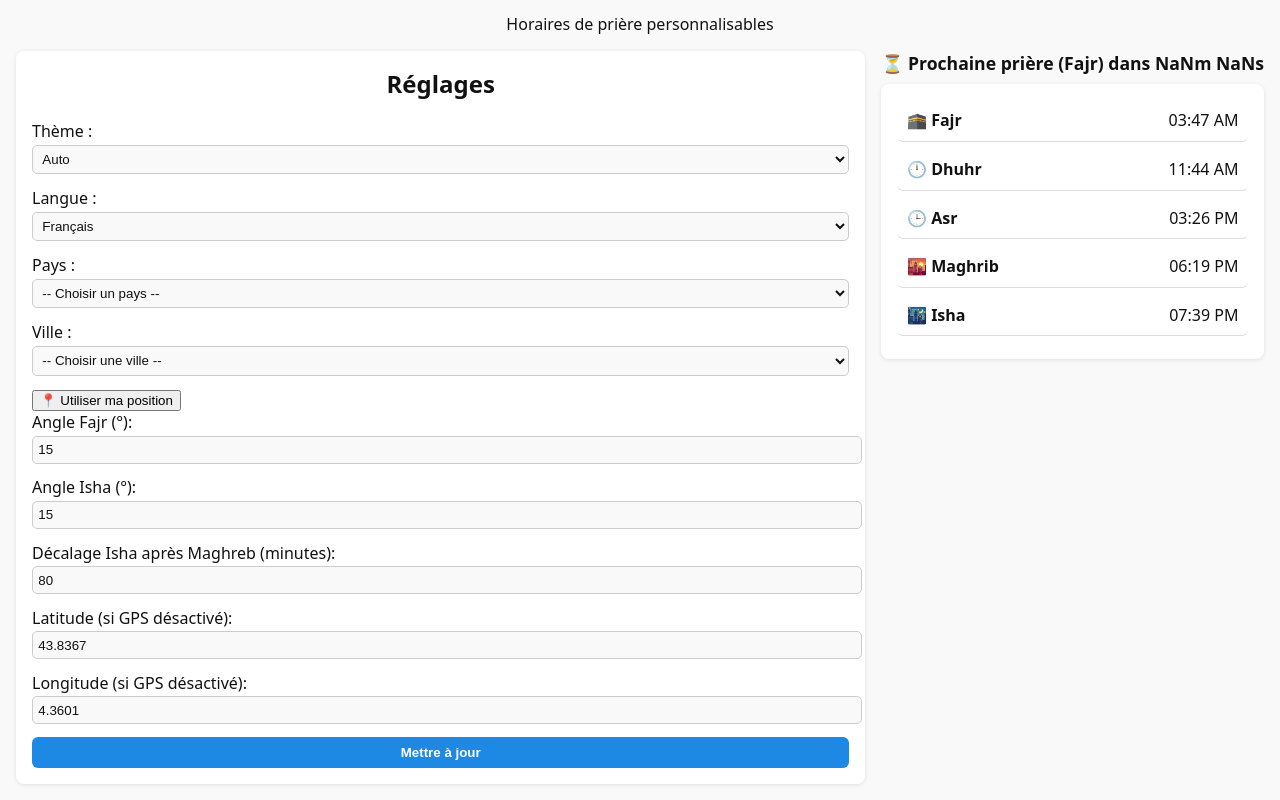
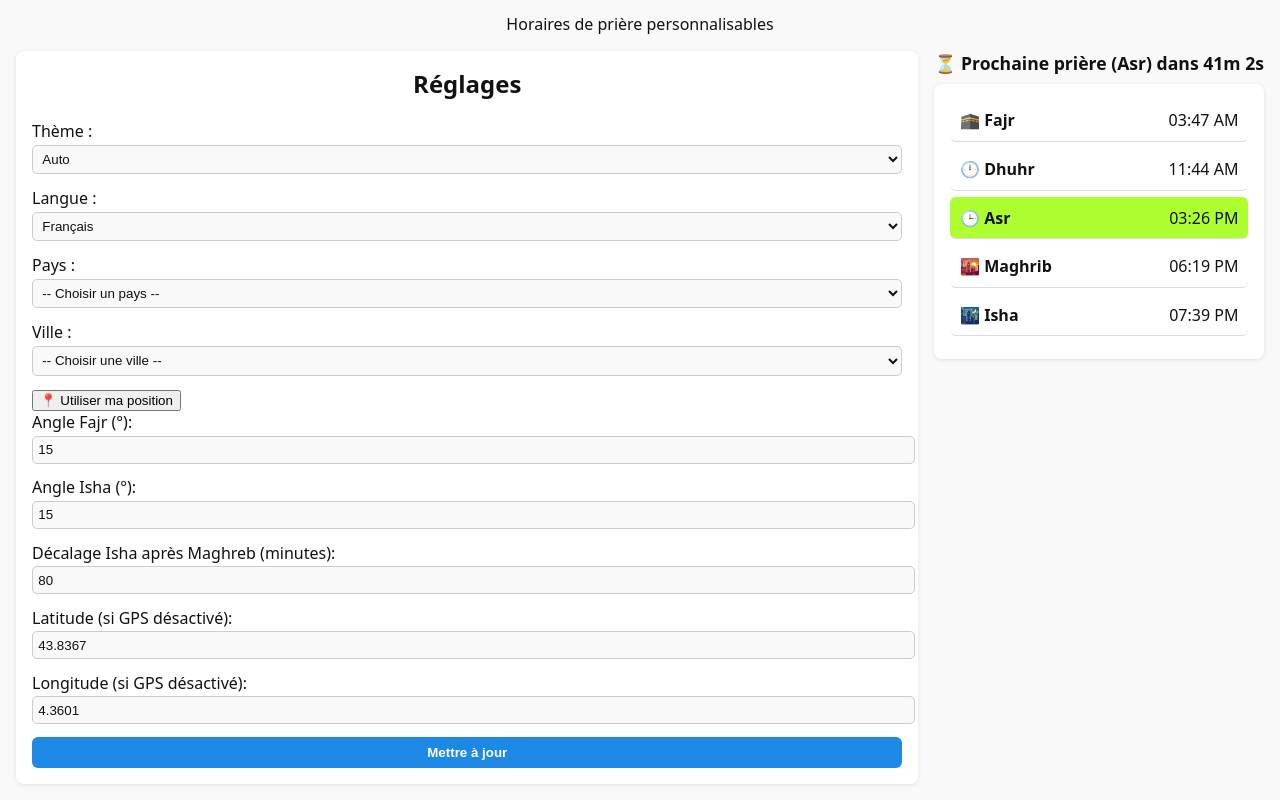
Before and after one commit to FaridBou/AdhanSalat, a plain HTML site: page index.html in a window 1280 px wide. Both pictures are taken after a click on the button "Mettre à jour". Shown: the part 135-935 px from the top of the page. Drawn offline with Linux system fonts and the light colour scheme.

Commit message:
Add files via upload

```diff
--- a/app.js
+++ b/app.js
@@ -1,4 +1,3 @@
-
 let citiesData = {};
 let currentCity = "";
 let currentCountry = "";
@@ -106,18 +105,18 @@ document.getElementById("angleIsha").addEventListener("input", e => {
 
 function calculateNextPrayer(now, times) {
   const ordered = [
-    { name: "Fajr", time: times.fajr },
-    { name: "Dhuhr", time: times.dhuhr },
-    { name: "Asr", time: times.asr },
-    { name: "Maghrib", time: times.maghrib },
-    { name: "Isha", time: times.isha }
+    { name: "fajr", time: times.fajr },
+    { name: "dhuhr", time: times.dhuhr },
+    { name: "asr", time: times.asr },
+    { name: "maghrib", time: times.maghrib },
+    { name: "isha", time: times.isha }
   ];
   for (let i = 0; i < ordered.length; i++) {
     if (now < ordered[i].time) {
       return { next: ordered[i], after: ordered[(i + 1) % ordered.length] };
     }
   }
-  return { next: ordered[0], after: ordered[1] }; // After Isha
+  return { next: ordered[0], after: ordered[1] }; // Après Isha
 }
 
 function updateTimes() {
@@ -141,26 +140,30 @@ function updateTimes() {
   const prayerTimes = new adhan.PrayerTimes(coords, date, params);
 
   const times = {
-    Fajr: prayerTimes.fajr,
-    Dhuhr: prayerTimes.dhuhr,
-    Asr: prayerTimes.asr,
-    Maghrib: prayerTimes.maghrib,
-    Isha: ishaOffset > 0 ? new Date(prayerTimes.maghrib.getTime() + ishaOffset * 60000) : prayerTimes.isha
+    fajr: prayerTimes.fajr,
+    dhuhr: prayerTimes.dhuhr,
+    asr: prayerTimes.asr,
+    maghrib: prayerTimes.maghrib,
+    isha: ishaOffset > 0
+      ? new Date(prayerTimes.maghrib.getTime() + ishaOffset * 60000)
+      : prayerTimes.isha
   };
 
   const icons = {
-    Fajr: "🕋", Dhuhr: "🕛", Asr: "🕒", Maghrib: "🌇", Isha: "🌃"
+    fajr: "🕋", dhuhr: "🕛", asr: "🕒", maghrib: "🌇", isha: "🌃"
   };
 
   const now = new Date();
   const { next } = calculateNextPrayer(now, times);
+
+  console.log("Prochaine prière :", next.name, "à", next.time);
 
   document.getElementById("cityDisplay").textContent = currentCity || "";
 
   const list = Object.entries(times).map(([name, time]) => {
     const timeStr = time.toLocaleTimeString([], { hour: "2-digit", minute: "2-digit" });
     const isNext = name === next.name;
-    return `<div class="prayer-time ${isNext ? "current" : ""}"><strong>${icons[name]} ${name}</strong><span>${timeStr}</span></div>`;
+    return `<div class="prayer-time ${isNext ? "current" : ""}"><strong>${icons[name]} ${name.charAt(0).toUpperCase() + name.slice(1)}</strong><span>${timeStr}</span></div>`;
   }).join("");
 
   document.getElementById("times").innerHTML = list;
@@ -172,7 +175,7 @@ function updateTimes() {
     const diff = Math.max(0, next.time - now);
     const mins = Math.floor(diff / 60000);
     const secs = Math.floor((diff % 60000) / 1000);
-    countdownEl.innerHTML = `⏳ Prochaine prière (${next.name}) dans ${mins}m ${secs}s`;
+    countdownEl.innerHTML = `⏳ Prochaine prière (${next.name.charAt(0).toUpperCase() + next.name.slice(1)}) dans ${mins}m ${secs}s`;
   };
   updateCountdown();
   clearInterval(window.countdownInterval);
--- a/index.html
+++ b/index.html
@@ -16,7 +16,6 @@
       });
     }
   </script>
-  <link rel="stylesheet" href="style.css">
 </head>
 <body>
   <header>
--- a/style.css
+++ b/style.css
@@ -132,6 +132,10 @@ h1 {
   font-weight: bold;
 }
 
+.current {
+  background-color: greenyellow;
+}
+
 @media (max-width: 768px) {
   .container {
     flex-direction: column;
```
